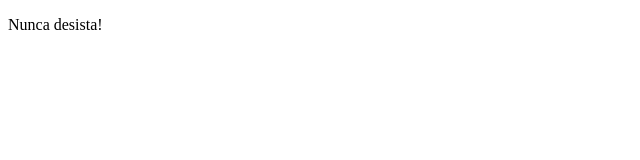
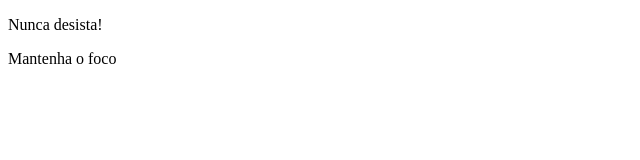
Before and after one commit to leeo-s/bootcamp-fatec, a plain HTML site: page index.html in a window 1280 px wide. Shown: the full height of the page, 0-640 px from the left. Drawn offline with Linux system fonts and the light colour scheme.

Commit message:
segundo commit

```diff
--- a/index.html
+++ b/index.html
@@ -7,5 +7,6 @@
 </head>
 <body>
     <p>Nunca desista!</p>
+    <p>Mantenha o foco</p>
 </body>
 </html>
```
